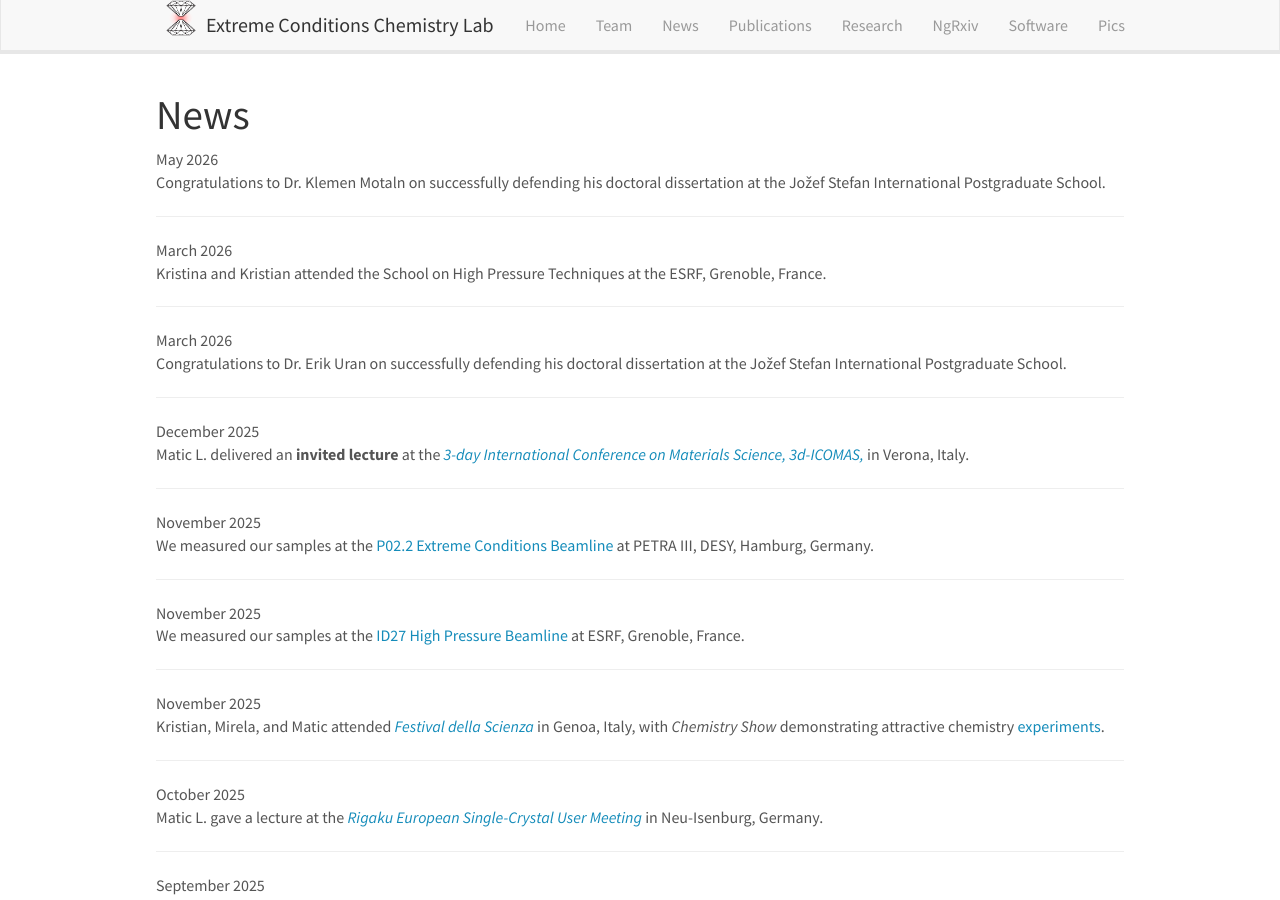
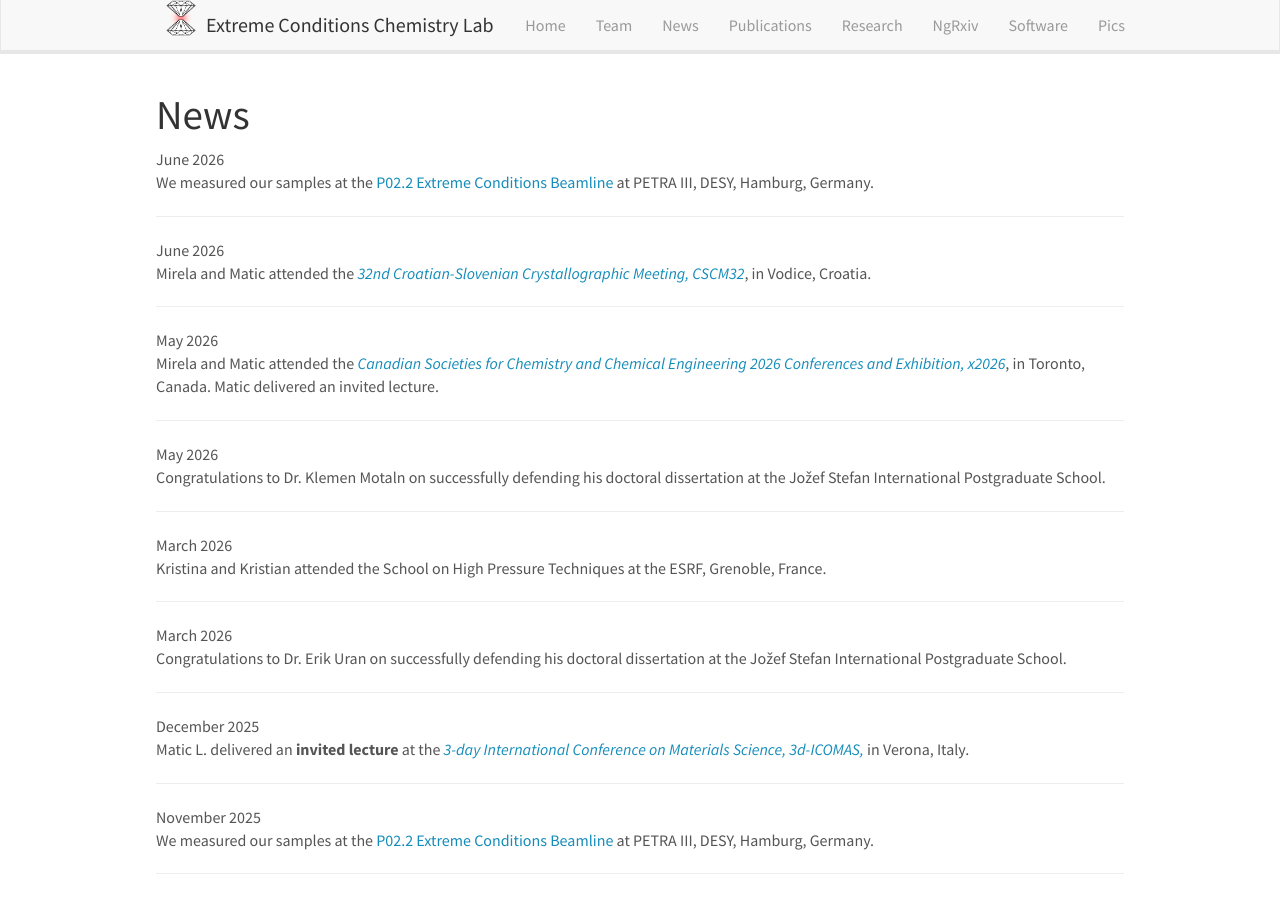
Before and after one commit to eccl-jsi/eccl-jsi.github.io, a Jekyll site: the page built from _pages/allnews.md, in a window 1280 px wide and 900 px high. Built offline with Jekyll 4.4.1, drawn with Linux system fonts in a browser that asks for light colours; nearby versions of some CDN libraries; some of the changed text lies outside the part shown.

Commit message:
Update news.yml
Updated headlines and locations for various events in the news data.

```diff
--- a/_data/news.yml
+++ b/_data/news.yml
@@ -1,3 +1,12 @@
+- date: June 2026
+  headline: "We measured our samples at the <a href='https://photon-science.desy.de/facilities/petra_iii/beamlines/p022_extreme_conditions_beamline/index_eng.html'>P02.2 Extreme Conditions Beamline</a> at PETRA III, DESY, Hamburg, Germany."
+
+- date: June 2026
+  headline: "Mirela and Matic attended the <a href='https://cscm32.hazu.hr/'><i>32nd Croatian-Slovenian Crystallographic Meeting, CSCM32</i></a>, in Vodice, Croatia."
+
+- date: May 2026
+  headline: "Mirela and Matic attended the <a href='https://www.cheminst.ca/conference/x2026/'><i>Canadian Societies for Chemistry and Chemical Engineering 2026 Conferences and Exhibition, x2026</i></a>, in Toronto, Canada. Matic delivered an invited lecture."
+
 - date: May 2026
   headline: "Congratulations to Dr. Klemen Motaln on successfully defending his doctoral dissertation at the Jožef Stefan International Postgraduate School."
 
@@ -113,7 +122,7 @@
   headline: "Klemen, Kristian, Miha and Matic L. attended the <a href='https://skd.org.rs/conferences/current-conference/'><i>29th Conference of the Serbian Crystallographic Society</i></a>, in Ruma, Serbia. Klemen won the <b><i>Best Oral Presentation Award</i></b> and Matic delivered a <b>plenary lecture</b>."
 
 - date: June 2024
-  headline: "We attended the <a href='https://cscm30.hazu.hr/'><i>30th Croatian-Slovenian Crystallographic Meeting, CSCM30</i></a>, in Veli Lošinj, Slovenia. Mirela delivered a <b>plenary lecture</b>."
+  headline: "We attended the <a href='https://cscm30.hazu.hr/'><i>30th Croatian-Slovenian Crystallographic Meeting, CSCM30</i></a>, in Veli Lošinj, Croatia. Mirela delivered a <b>plenary lecture</b>."
 
 - date: May 2024
   headline: "Kristian visited the research group of <a href='http://www.uhmreactiondynamics.org/index.html'>Prof. Ralf I. Kaiser</a> at the Department of Chemistry, University of Hawaii at Manoa, Honolulu, Hawaii, USA."
```
